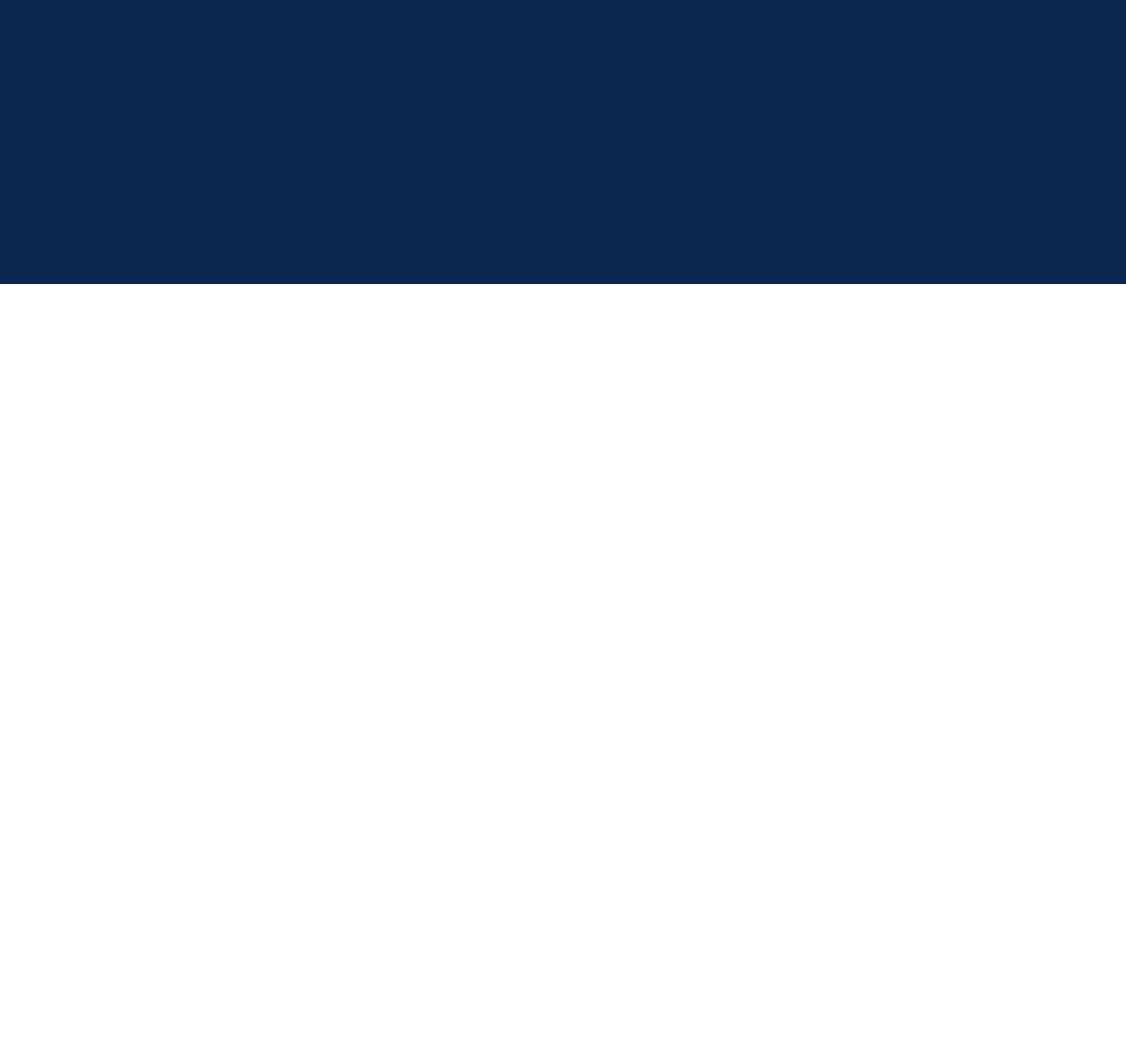
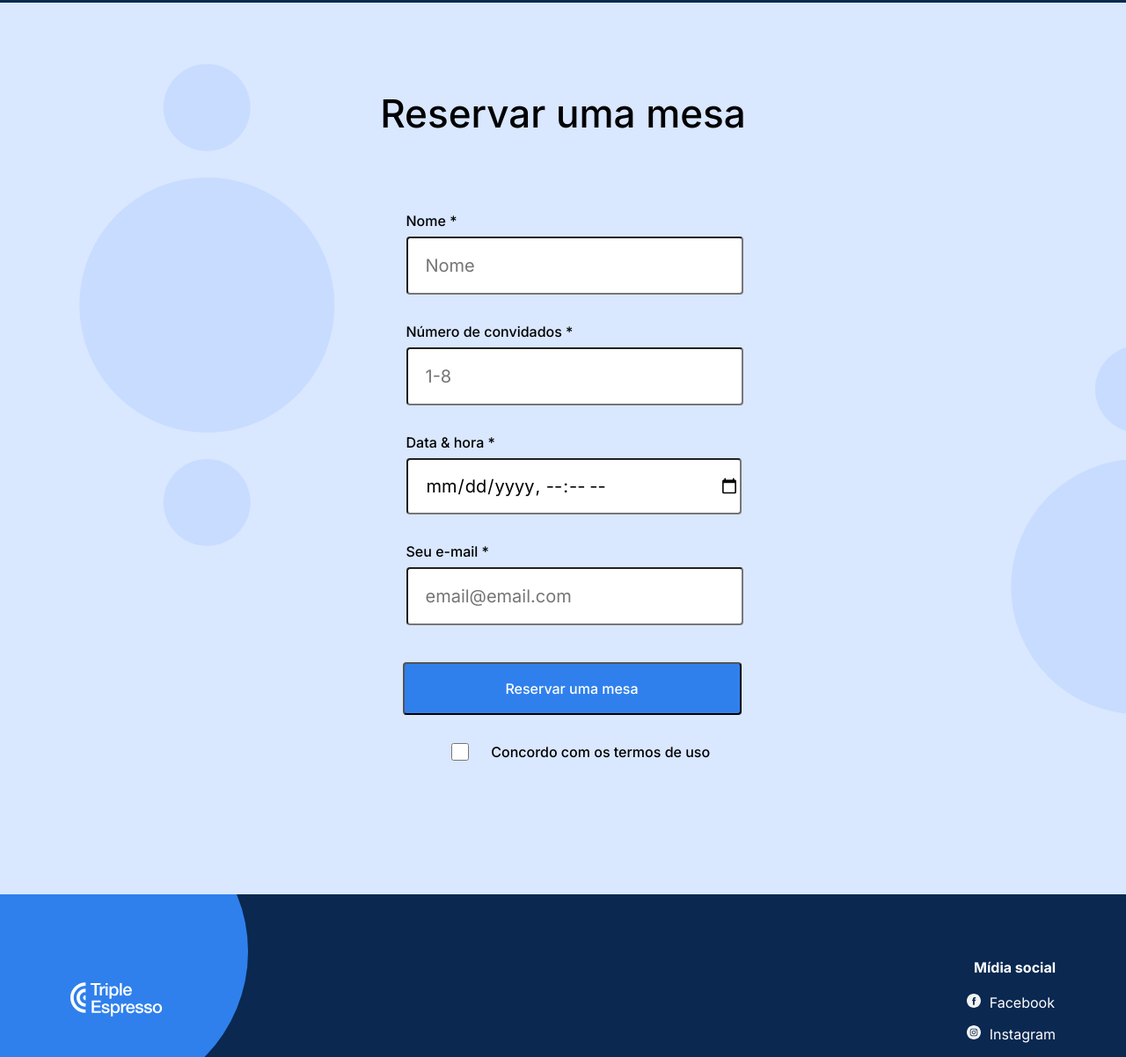
Before and after one commit to SheylaDiasc/web_project_coffeeshop, a plain HTML site: page index.html in a window 1280 px wide. Shown: the part 1598-2800 px from the top of the page at 88% size. Before the commit the page ends 1921 px from the top, so only its background shows below. Drawn offline with Linux system fonts and the light colour scheme.

Commit message:
Descrição das mudanças feitas

```diff
--- a/index.html
+++ b/index.html
@@ -1,9 +1,9 @@
 <!DOCTYPE html>
-<html lang="pt-BR">
+<html lang="pt">
   <head>
     <meta charset="UTF-8" />
     <meta name="description" content="Web Projects" />
-    <meta name="keywords" content="HTML, CSS" />
+    <meta name="keywords" content="HTML, CSS, JavaScript" />
     <meta name="author" content="Sheyla Dias Coimbra da Cunha" />
     <meta name="viewport" content="width=device-width, initial-scale=1.0" />
     <title>Biblioteca Triple Peaks</title>
@@ -27,7 +27,6 @@
             alt="Logotipo da Biblioteca Triple Peaks"
             class="nav__logo"
           />
-
           <ul class="nav__links">
             <li>
               <a class="nav__link" href="#recipes">Receitas</a>
@@ -62,7 +61,7 @@
             <p class="header__paragraph">Segunda a sexta (10:00 – 19:00)</p>
             <p class="header__paragraph">Sábado a domingo (11:00 - 18:00)</p>
           </div>
-          <p class="header__paragraph">
+          <p class="header__paragraph header__address">
             200 Success Avenue, a cidade de Triple Peaks
           </p>
         </div>
@@ -76,7 +75,7 @@
             seu lanchinho caseiro:
           </p>
 
-          <div class="recipes__videos">
+          <div class="recipes__videos" id="#">
             <div class="recipes__videos-container">
               <iframe
                 class="recipes__iframe"
@@ -113,13 +112,101 @@
           </div>
         </section>
 
-        <section class="reservation" id="reservation"></section>
+        <section class="reservation" id="reservation">
+          <h2 class="reservation__title">Reservar uma mesa</h2>
+
+          <form class="form reservation__form">
+            <fieldset class="reservation__form-style">
+              <label for="name" class="reservation__form-label"
+                >Nome *
+                <input
+                  type="text"
+                  class="reservation__form-input"
+                  id="name"
+                  placeholder="Nome"
+                />
+              </label>
+              <label for="number-of-guests" class="reservation__form-label">
+                Número de convidados *
+                <input
+                  type="number"
+                  class="reservation__form-input"
+                  id="number-of-guests"
+                  placeholder="1-8"
+                />
+              </label>
+              <label for="reservation-date" class="reservation__form-label">
+                Data & hora *
+                <input
+                  type="datetime-local"
+                  class="reservation__form-input"
+                  id="reservation-date"
+                />
+              </label>
+              <label for="reservation-email" class="reservation__form-label">
+                Seu e-mail *
+                <input
+                  type="email"
+                  class="reservation__form-input"
+                  id="reservation-email"
+                  placeholder="email@email.com"
+                />
+              </label>
+            </fieldset>
+            <button class="reservation__button" type="submit">
+              Reservar uma mesa
+            </button>
+            <div>
+              <label
+                for="reservation-table"
+                class="reservation__form-label reservation__option"
+              >
+                <input
+                  type="checkbox"
+                  class="reservation__form-input"
+                  id="reservation-table"
+                />
+                Concordo com os termos de uso
+              </label>
+            </div>
+          </form>
+        </section>
       </main>
-
-      <footer class="footer" id="footer">
-        <section class="footer__contact" id="contact-info">
-          <!-- Conteúdo do contato -->
+      <footer class="footer">
+        <section class="footer__content" id="footer">
+          <div>
+            <img
+              class="footer__logo"
+              src="./images/logo_coffeeshop_light.svg"
+              alt="Coffeshop logo"
+            />
+            <div class="footer__circle"></div>
+          </div>
+          <div class="footer__social">
+            <h2 class="footer__social-heading">Mídia social</h2>
+            <ul class="footer__social-list">
+              <li class="footer__social-list-item">
+                <a href="#" class="footer__social-link"
+                  ><img
+                    class="footer__social-icon"
+                    src="./images/facebook_white.svg"
+                    alt="Facebook icon"
+                  />Facebook</a
+                >
+              </li>
+              <li class="footer__social-list-item">
+                <a href="#" class="footer__social-link"
+                  ><img
+                    class="footer__social-icon"
+                    src="./images/instagram_white.svg"
+                    alt="Instagram icon"
+                  />Instagram</a
+                >
+              </li>
+            </ul>
+          </div>
         </section>
+        <div class="footer__copyright">©2024 Sheyla Dias Coimbra da Cunha</div>
       </footer>
     </div>
   </body>
--- a/pages/index.css
+++ b/pages/index.css
@@ -1,14 +1,14 @@
 .content {
-  background-color: #0a2750;
   max-width: 1600px;
   min-width: 1100px;
+  background-color: #0a2750;
 }
 
 .footer {
-  background-color: #0a2850;
   max-width: 1600px;
   min-width: 1100px;
   height: 40vh;
+  background-color: #0a2850;
 }
 
 .footer__content {
@@ -17,36 +17,36 @@
 }
 
 .footer__logo {
+  width: 105px;
+  height: 39px;
   margin-top: 100px;
   margin-left: 80px;
-  width: 105px;
-  height: 39px;
 }
 
 .footer__circle {
-  margin-top: -248px;
-  margin-left: -58px;
   width: 340px;
   height: 340px;
   background-color: #2f80ed;
   border-radius: 170px;
   z-index: 1;
+  margin-top: -248px;
+  margin-left: -58px;
 }
 
 .footer__social {
+  color: #fff;
   margin-right: 80px;
   margin-top: 60px;
-  color: #fff;
 }
 
 .footer__social-heading {
-  line-height: 20px;
   margin-bottom: 20px;
   text-align: right;
   font-family: "Inter", "Arial", sans-serif;
   font-style: normal;
   font-weight: bold;
   font-size: 16px;
+  line-height: 20px;
 }
 
 .footer__social-list {
@@ -60,13 +60,13 @@
 }
 
 .footer__social-link {
-  color: #fff;
-  text-decoration: none;
   font-family: "Inter", "Arial", sans-serif;
   font-style: normal;
   font-weight: normal;
   font-size: 16px;
   line-height: 20px;
+  color: #fff;
+  text-decoration: none;
 }
 
 .footer__social-link:focus {
@@ -85,10 +85,10 @@
 
 .footer__copyright {
   color: #fff;
+  margin-top: 60px;
+  margin-bottom: 60px;
   margin-left: 80px;
   font-family: "Inter", "Arial", sans-serif;
-  margin-top: 60px;
-  margin-bottom: 60px;
   font-style: normal;
   font-weight: normal;
   font-size: 16px;
@@ -101,17 +101,18 @@
 }
 
 .header {
-  min-height: 720px;
-  max-height: 800px;
   display: flex;
   flex-direction: column;
   height: 100vh;
+  min-height: 720px;
+  max-height: 800px;
   position: relative;
   box-sizing: border-box;
+  padding: 30px 80px 40px;
   background-color: #ffffff;
   background-image: url(../images/background_header.svg);
   background-size: cover;
-  padding: 30px 80px 40px;
+  margin-left: 15px;
 }
 
 .header__content {
@@ -124,51 +125,51 @@
 }
 
 .header__title {
-  font-family: "Inter", "Arial", sans-serif;
-  margin: 183px 0 0;
   max-width: 709px;
   font-size: 58px;
   line-height: 72px;
   font-weight: 500;
   font-style: normal;
   letter-spacing: -1px;
+  font-family: "Inter", "Arial", sans-serif;
+  margin: 183px 0 0;
 }
 
 .header__span-accent {
-  color: #2f80ed;
-  display: block;
   font-family: "Noto", "times new roman", Serif;
   font-style: italic;
   font-weight: normal;
   font-size: 58px;
   line-height: 72px;
+  color: #2f80ed;
+  display: block;
 }
 
 .header__description {
-  font-family: "Noto", "times new roman", Serif;
   font-size: 20px;
-  margin: 28px 0 0;
   line-height: 30px;
   padding: 0;
+  margin: 28px 0 0;
   max-width: 683px;
+  font-family: "Noto", "times new roman", Serif;
   font-weight: normal;
   font-style: normal;
 }
 
 .header__image {
   width: 646px;
+  height: 568px;
+  position: absolute;
   top: 124px;
   right: 5px;
-  height: 568px;
-  position: absolute;
 }
 
 .header__footer {
-  align-items: center;
-  justify-content: space-between;
   margin-top: auto;
   width: 100%;
   display: flex;
+  align-items: center;
+  justify-content: space-between;
   box-sizing: border-box;
 }
 
@@ -182,10 +183,11 @@
   font-family: "Noto", "times new roman", Serif;
   font-style: normal;
   font-weight: 500;
+  font-size: 16px;
   line-height: 20px;
   margin: 0;
-  font-size: 16px;
 }
+
 .nav {
   display: flex;
   justify-content: space-between;
@@ -194,62 +196,72 @@
 .nav__logo {
   height: 39px;
   width: 105px;
+  position: relative;
   left: -50px;
-  position: relative;
 }
 
 .nav__links {
-  font-family: "Inter", "Arial", sans-serif;
-  justify-content: end;
   display: flex;
   column-gap: 20px;
   list-style-type: none;
+  justify-content: end;
+  padding-left: 0;
+  font-family: "Inter", "Arial", sans-serif;
+  font-style: normal;
   font-weight: 500;
-  padding-left: 0;
-  font-style: normal;
   font-size: 16px;
   line-height: 20px;
 }
 
 .nav__link {
-  font-weight: bold;
   color: #000000;
   text-decoration: none;
+  font-weight: bold;
   padding: 0;
 }
 
+.page {
+  min-width: 1100px;
+  max-width: 1600px;
+  font-family: "Inter", "Arial", sans-serif;
+  font-size: 16px;
+  line-height: 20px;
+  margin: 0 auto;
+  color: #000000;
+}
+
 .recipes {
-  background-size: cover;
-  background-color: #0a2850;
   width: 100%;
   margin: 0;
+  background-color: #0a2850;
   padding-top: 1px;
   background-image: url(../images/background_recipes.svg);
+  background-size: cover;
   height: 100vh;
 }
 
 .recipes__title {
-  font-family: "Inter", "Arial", sans-serif;
-  color: #ffffff;
   max-width: 580px;
   margin-left: 80px;
+  font-family: "Inter", "Arial", sans-serif;
   font-style: normal;
   font-weight: 500;
   font-size: 44px;
   line-height: 52px;
+  color: #ffffff;
   padding-top: 100px;
 }
 
 .recipes__subtitle {
-  font-family: "Noto", "Times New Roman", Serif;
-  color: #ffffff;
   max-width: 438px;
   margin-left: 80px;
   margin-bottom: 80px;
+  font-family: "Noto", "Times New Roman", Serif;
+  font-style: normal;
   font-weight: normal;
-  font-style: normal;
   font-size: 20px;
   line-height: 30px;
+  color: #ffffff;
 }
 
 .recipes__videos {
@@ -267,35 +279,120 @@
 }
 
 .recipes__videos-title {
-  color: #ffffff;
-  display: flex;
   font-style: normal;
   font-weight: 500;
   font-size: 20px;
   line-height: 30px;
   font-family: "Inter", "Arial", sans-serif;
+  color: #ffffff;
+  display: flex;
   justify-content: space-between;
   margin-top: 24px;
 }
 
 .recipes__videos-description {
-  color: #ffffff;
-  font-size: 20px;
   font-style: normal;
   font-weight: 500;
+  font-size: 20px;
   line-height: 30px;
   font-family: "Inter", "Arial", sans-serif;
+  color: #ffffff;
 }
 
 .recipes__videos-caption {
   margin: 0;
 }
 
-.page {
+.reservation {
+  max-width: 1600px;
   min-width: 1100px;
-  max-width: 1600px;
+  margin: 0 auto;
+  background-image: url(/images/background_reservation.svg);
+  background-size: cover;
+  background-color: #d9e7ff;
+  position: relative;
+}
+
+.reservation__title {
+  margin: 0 auto 80px auto;
+  text-align: center;
+  padding-top: 100px;
   font-family: "Inter", "Arial", sans-serif;
+  font-style: normal;
+  font-weight: 500;
+  font-size: 44px;
+  line-height: 52px;
+}
+
+.reservation__form {
+  max-width: 385px;
+  width: 100%;
+  margin: 0 auto;
+  box-sizing: border-box;
+}
+
+.reservation__form-style {
+  border-style: none;
+}
+
+.reservation__form-input {
+  border-radius: 4px;
+  margin-bottom: 32px;
+  margin-top: 8px;
+  height: 60px;
+  width: 100%;
+  padding-left: 20px;
+  font-family: "Inter", "Arial", sans-serif;
+  font-style: normal;
+  font-weight: normal;
+  font-size: 20px;
+  line-height: 30px;
+}
+
+.reservation__form-label {
+  margin: 0 auto;
+  font-family: "Inter", "Arial", sans-serif;
+  font-style: normal;
+  font-weight: 500;
   font-size: 16px;
   line-height: 20px;
-  margin: 0 auto;
 }
+
+input[type="checkbox"] {
+  border-radius: 2px;
+  height: 20px;
+  width: 20px;
+  margin-top: auto;
+  margin-left: 40px;
+}
+
+.reservation__button {
+  border-radius: 4px;
+  max-width: 385px;
+  width: 100%;
+  background-color: #2f80ed;
+  margin-bottom: 32px;
+  margin-left: 10px;
+  height: 60px;
+  color: #ffffff;
+  line-height: 20px;
+  font-family: "Inter", "Arial", sans-serif;
+  font-style: normal;
+  font-weight: 500;
+  font-size: 16px;
+}
+
+.reservation__button:hover {
+  opacity: 70%;
+}
+
+.reservation__option {
+  display: flex;
+  justify-content: space-evenly;
+}
+
+.reservation__text {
+  text-align: center;
+  margin-left: 12px;
+  margin-right: auto;
+}
```
